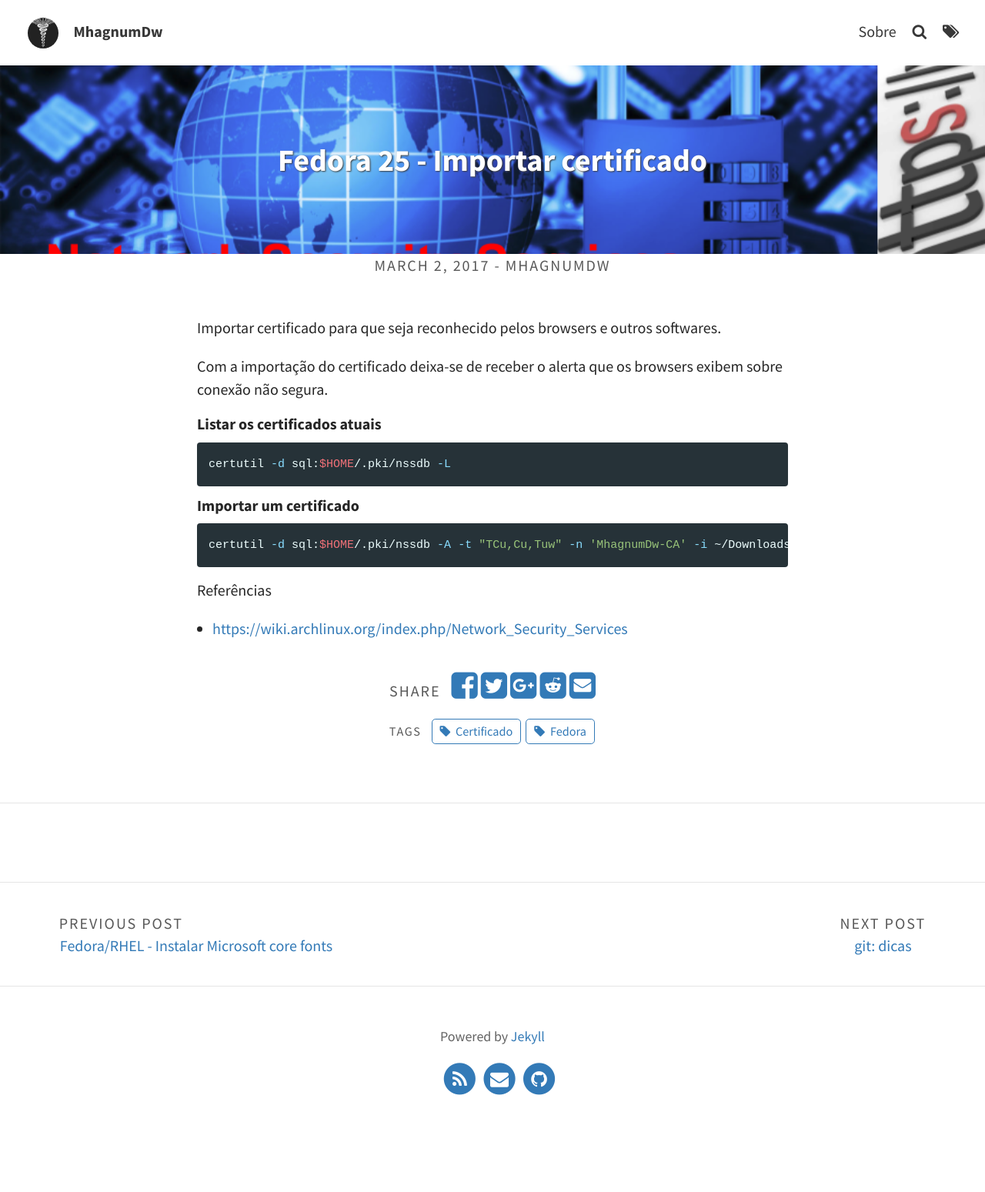
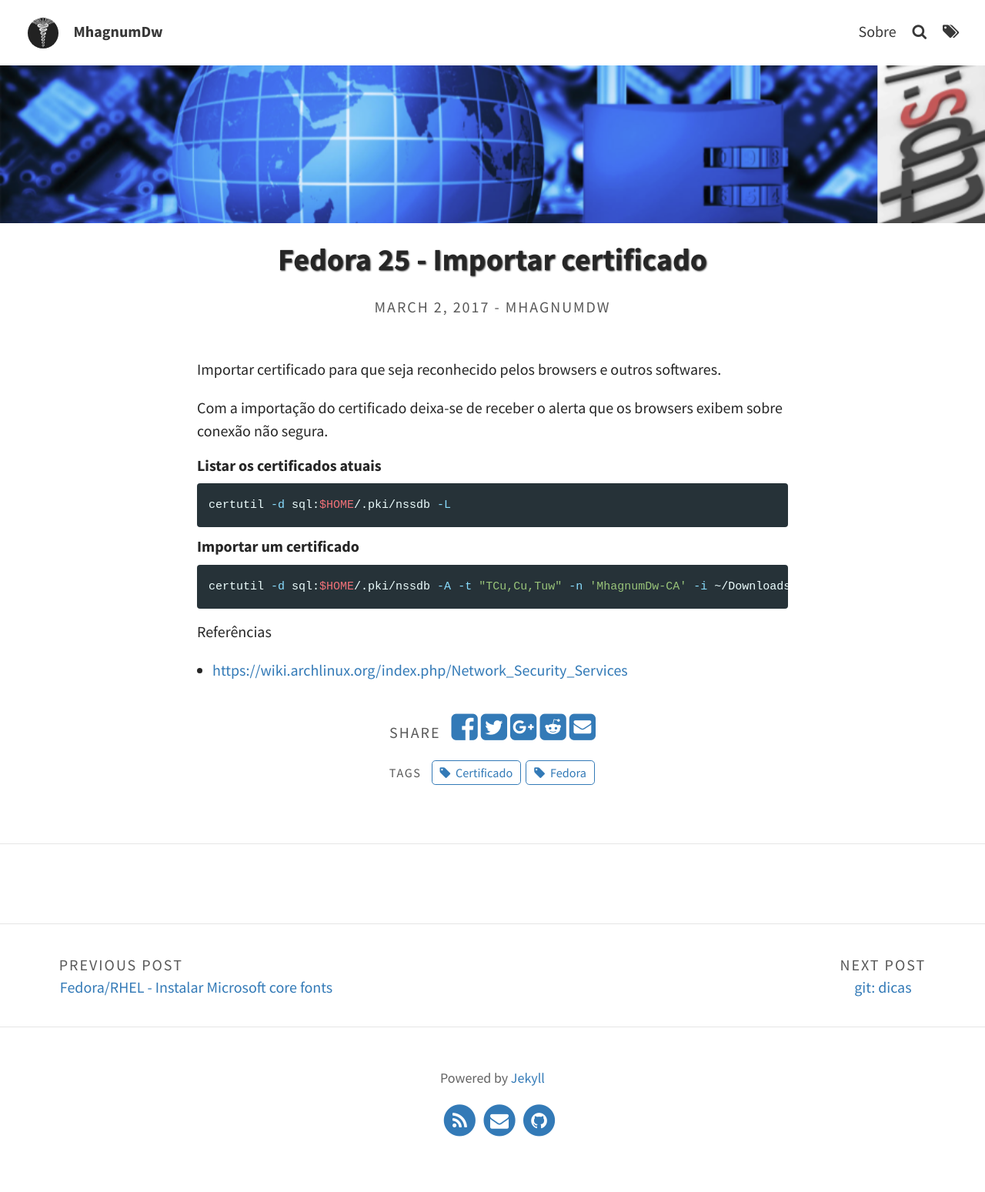
Before and after one commit to mhagnumdw/mhagnumdw.github.io, a Jekyll site: the page built from _posts/2017-03-02-fedora-25-importar-certificado.markdown, in a window 1280 px wide. Shown: the whole page at 77% size. Built offline with Jekyll 4.4.1, drawn with Linux system fonts in a browser that asks for light colours; comment, search, counter and statistics services are not loaded; before the commit the page ends 1495 px from its top, so only the background shows below that.

Commit message:
No post: título do post passa a ficar abaixo da imagem

```diff
--- a/_layouts/post.html
+++ b/_layouts/post.html
@@ -3,10 +3,12 @@ layout: default
 ---
 <article {% if page.feature-img %}class="feature-image"{% endif %}>
   <header id="main" style="background-image: url('{{ page.feature-img | relative_url }}')">
-    {% unless page.hide_title %}
-      <h1 id="{{ page.title | cgi_escape }}" class="title">{{ page.title }}</h1>
-    {% endunless %}
   </header>
+  {% unless page.hide_title %}
+  <h1 id="{{ page.title | cgi_escape }}" class="title" style="text-align: center;">
+    {{ page.title }}
+  </h1>
+  {% endunless %}
   <p class="meta" style="text-align: center;">
     {{ page.date | date: "%B %-d, %Y" }}
     {% if page.author %} - {{ page.author }}{% endif %}
--- a/_sass/layouts/_posts.scss
+++ b/_sass/layouts/_posts.scss
@@ -72,13 +72,6 @@ header {
     }
 }
 
-// Responsive scrolling
-.feature-image header {
-    @media screen and (max-width: $break) {
-        padding: $padding-small $padding-small;
-    }
-}
-
 /* --- Post navigation --- */
 #post-nav {
     width: 100%;
```
